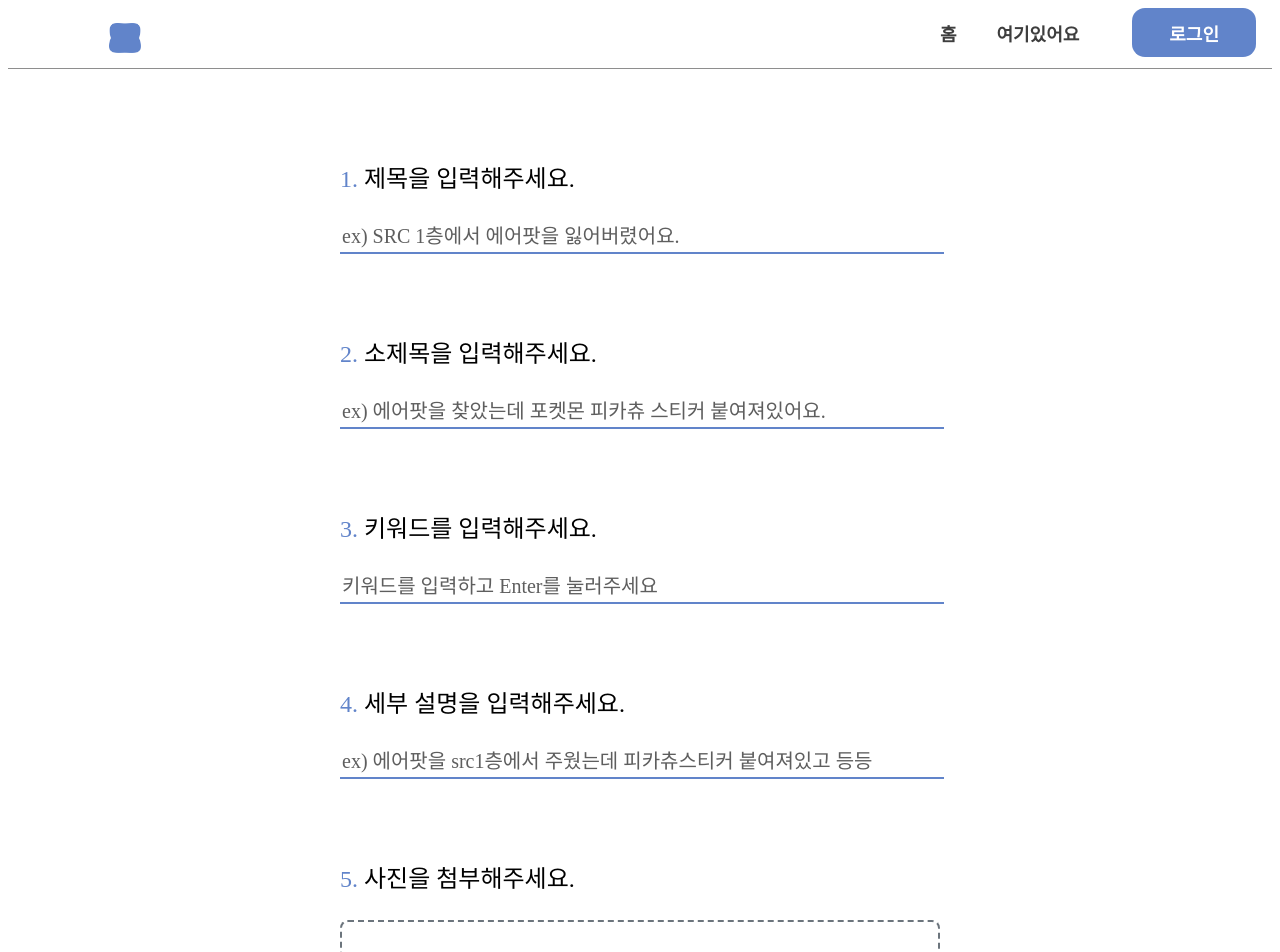
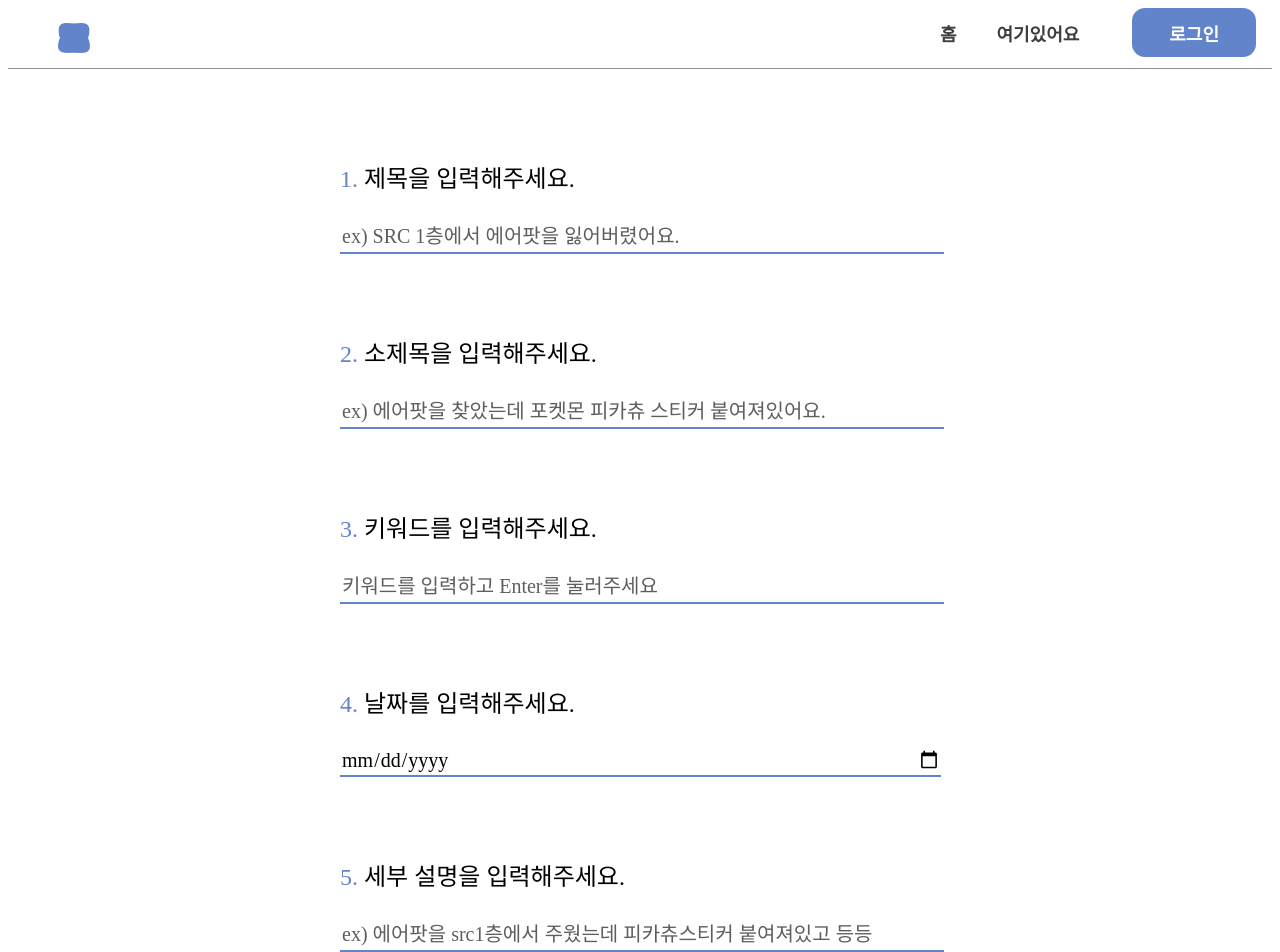
Before and after one commit to siniseong/Aditno-Client, a React (Create React App) app: page /findform in a window 1280 px wide. Shown: the top 952 px of the page. Built offline with nearby package versions, Linux system fonts and the light colour scheme; a web font is replaced by a local one.

Commit message:
✨ 시간 입력 필드 추가

```diff
--- a/src/components/FindForm.js
+++ b/src/components/FindForm.js
@@ -10,7 +10,8 @@ function FindForm() {
   const [formData, setFormData] = useState({
     title: '',
     location: '',
-    detail: ''
+    detail: '',
+    time: ''
   });
 
   const handleInputChange = (e) => {
@@ -71,7 +72,7 @@ function FindForm() {
   const handleSubmit = async (e) => {
     e.preventDefault();
 
-    if (!formData.title || !formData.location || !formData.detail) {
+    if (!formData.title || !formData.location || !formData.detail || !formData.time) {
       alert('모든 필드를 입력해주세요.');
       return;
     }
@@ -152,7 +153,17 @@ function FindForm() {
             )}
           </div>
           <div className="form">
-            <h3><span className="pink">4. </span>세부 설명을 입력해주세요.</h3>
+            <h3><span className="pink">4. </span>날짜를 입력해주세요.</h3>
+            <input
+              className="textbox"
+              type="date"
+              name="time"
+              value={formData.time}
+              onChange={handleInputChange}
+            />
+          </div>
+          <div className="form">
+            <h3><span className="pink">5. </span>세부 설명을 입력해주세요.</h3>
             <input
               className="textbox"
               type="text"
@@ -163,7 +174,7 @@ function FindForm() {
             />
           </div>
           <div className="form">
-            <h3><span className="pink">5. </span>사진을 첨부해주세요.</h3>
+            <h3><span className="pink">6. </span>사진을 첨부해주세요.</h3>
             <div
               id="drop-area"
               style={dropAreaStyle}
--- a/src/components/Header.js
+++ b/src/components/Header.js
@@ -6,11 +6,18 @@ function Header() {
     <header>
       <div className="header-container">
         <div className="logo">
-          <img
-            src="/images/logo.png"
-            alt="Aditno"
-            style={{ width: '32px', height: '30px' }}
-          />
+          <Link to="/find">
+            <img
+              src="/images/logo.png"
+              alt="Aditno"
+              style={{
+                width: '32px',
+                height: '30px',
+                marginTop: '14px',
+                marginLeft: '30px'
+              }}
+            />
+          </Link>
         </div>
         <div className="nav-login">
           <nav className="nav">
--- a/src/components/LostForm.js
+++ b/src/components/LostForm.js
@@ -10,7 +10,8 @@ function LostForm() {
   const [formData, setFormData] = useState({
     title: '',
     location: '',
-    detail: ''
+    detail: '',
+    time: ''
   });
 
   const handleInputChange = (e) => {
@@ -71,7 +72,7 @@ function LostForm() {
   const handleSubmit = async (e) => {
     e.preventDefault();
 
-    if (!formData.title || !formData.location || !formData.detail) {
+    if (!formData.title || !formData.location || !formData.detail || !formData.time) {
       alert('모든 필드를 입력해주세요.');
       return;
     }
@@ -152,7 +153,17 @@ function LostForm() {
             )}
           </div>
           <div className="form">
-            <h3><span className="pink">4. </span>잃어버린 장소를 알려주세요.</h3>
+            <h3><span className="pink">4. </span>날짜를 입력해주세요.</h3>
+            <input
+              className="textbox"
+              type="date"
+              name="time"
+              value={formData.time}
+              onChange={handleInputChange}
+            />
+          </div>
+          <div className="form">
+            <h3><span className="pink">5. </span>잃어버린 장소를 알려주세요.</h3>
             <input
               className="textbox"
               type="text"
@@ -163,7 +174,7 @@ function LostForm() {
             />
           </div>
           <div className="form">
-            <h3><span className="pink">5. </span>사진을 첨부해주세요.</h3>
+            <h3><span className="pink">6. </span>사진을 첨부해주세요.</h3>
             <div
               id="drop-area"
               style={dropAreaStyle}
```
